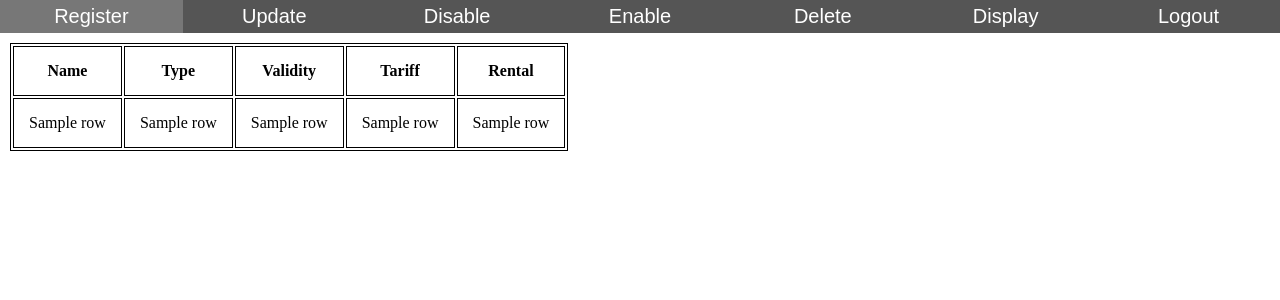
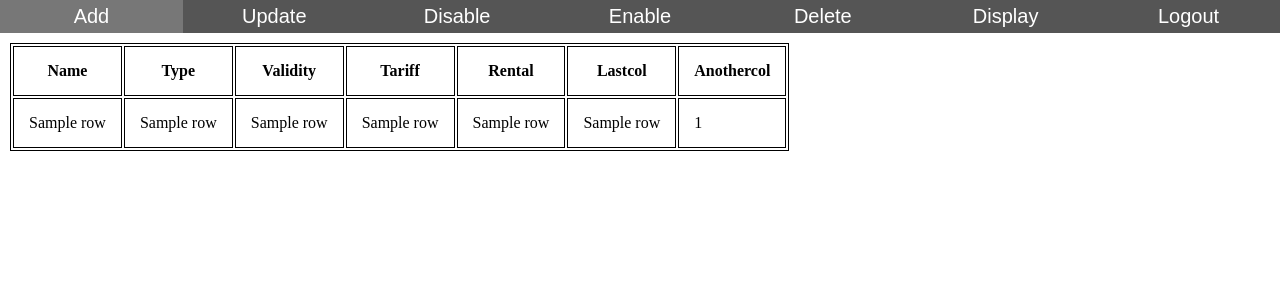
Before and after one commit to nihith98/TCS_Demo_Project, a Flask app: template templates/loginSuccess_page.html in a window 1280 px wide. Shown: the top 300 px of the page. Run offline with Flask 2, Linux system fonts and the light colour scheme; the template is opened without the code that fills it: most values are stand-ins (such as "Sample title", 1, 10 or a date in 2020); parts of the project's set-up code (start-up, migrations or seed data) failed here and were passed over.

Commit message:
Table formatting and Voice/Data are fixed.

```diff
--- a/app.py
+++ b/app.py
@@ -4,9 +4,9 @@ from admin_login import admin_login
 import sql_write
 app = Flask(__name__)
 app.config['SQLALCHEMY_TRACK_MODIFICATIONS']=False
-app.config['SQLALCHEMY_DATABASE_URI']="mysql://root:Google@98@localhost:3306/Tariff_Module"
+app.config['SQLALCHEMY_DATABASE_URI']="mysql+pymysql://root:Nihith@98@localhost:3306/Tariff_Module"
 db = SQLAlchemy(app)
-results=db.session.execute("select * from plandetails")
+results=db.session.execute("SELECT * FROM plans WHERE enable_flag=1")
 resdb=[]
 for row in results:
     resdb.append(row)
--- a/sql_write.py
+++ b/sql_write.py
@@ -53,7 +53,9 @@ def display_plan():
         cursor = connection.cursor()
         cursor.execute("select * from plans;")
         record = cursor.fetchall()
+
         if record !=None:
+
             print("{:<15}{:<22}{:<10}{:<10}{:<10}{:<10}{:<20}".format("Plan_ID","Name","Tarrif","Validity","Rental","Type","Enable_Flag"))
             for i in range(len(record)):
                 print("{:<15}{:<22}{:<10}{:<10}{:<10}{:<10}{:<20}".format(record[i][0],record[i][1],record[i][2],record[i][3],record[i][4],record[i][5],record[i][6]))
--- a/templates/Customer.html
+++ b/templates/Customer.html
@@ -59,6 +59,8 @@
         <th>Validity</th>
         <th>Tariff</th>
         <th>Rental</th>
+        <th>Col1</th>
+        <th>Col2</th>
     </tr>
     </thead>
     <tbody>
@@ -69,6 +71,8 @@
         <td>{{row[2]}}</td>
         <td>{{row[3]}}</td>
         <td>{{row[4]}}</td>
+        <td>{{row[5]}}</td>
+        <td>{{row[6]}}</td>
     </tr>
     {% endfor %}
     </tbody>
--- a/templates/loginSuccess_page.html
+++ b/templates/loginSuccess_page.html
@@ -62,7 +62,7 @@
     </head>
     <body>
         <div class="button-item">
-            <input class="button" type="button" value="Register" onclick="myfunction(this, 'register')">
+            <input class="button" type="button" value="Add" onclick="myfunction(this, 'register')">
             <input class="button" type="button" value="Update" onclick="myfunction(this, 'update')">
             <input class="button" type="button" value="Disable" onclick="myfunction(this, 'disable')">
             <input class="button" type="button" value="Enable" onclick="myfunction(this, 'enable')">
@@ -73,18 +73,18 @@
         <div id="register" class="admin-func">
             <form action="/admin_login/register" method="POST">
                 <p>Name: <input type="text" name="name" required></p>
-                <p>Tariff: <input type="number" name="tariff" required></p>
+                <p>Tariff: <input type="number" step="0.01" name="tariff" required></p>
                 <p>Validity: <input type="number" name="valid" required></p>
                 <p>Rental: <input type="text" name="rental" required></p>
                 <p>Type: <input type="text" name="type" required></p>
-                <input type="submit" value="Register">
+                <input type="submit" value="Add">
             </form>
         </div>
         <div id="update" class="admin-func">
             <form action="admin_login/update" method="POST">
                 <p>Plan ID: <input type="text" name="id" required></p>
                 <p>Name: <input type="text" name="name" required></p>
-                <p>Tariff: <input type="number" name="tariff" required></p>
+                <p>Tariff: <input type="number" step="0.01" name="tariff" required></p>
                 <p>Validity: <input type="number" name="valid" required></p>
                 <p>Rental: <input type="text" name="rental" required></p>
                 <p>Type: <input type="text" name="type" required></p>
@@ -117,6 +117,8 @@
                 <th>Validity</th>
                 <th>Tariff</th>
                 <th>Rental</th>
+                <th>Lastcol</th>
+                <th>Anothercol</th>
             </tr>
             {% for row in result %}
             <tr>
@@ -125,6 +127,8 @@
                 <td>{{row[4]}}</td>
                 <td>{{row[3]}}</td>
                 <td>{{row[5]}}</td>
+                <td>{{row[6]}}</td>
+                <td>{{row[0]}}</td>
             </tr>
             {% endfor %}
             </table>
```
